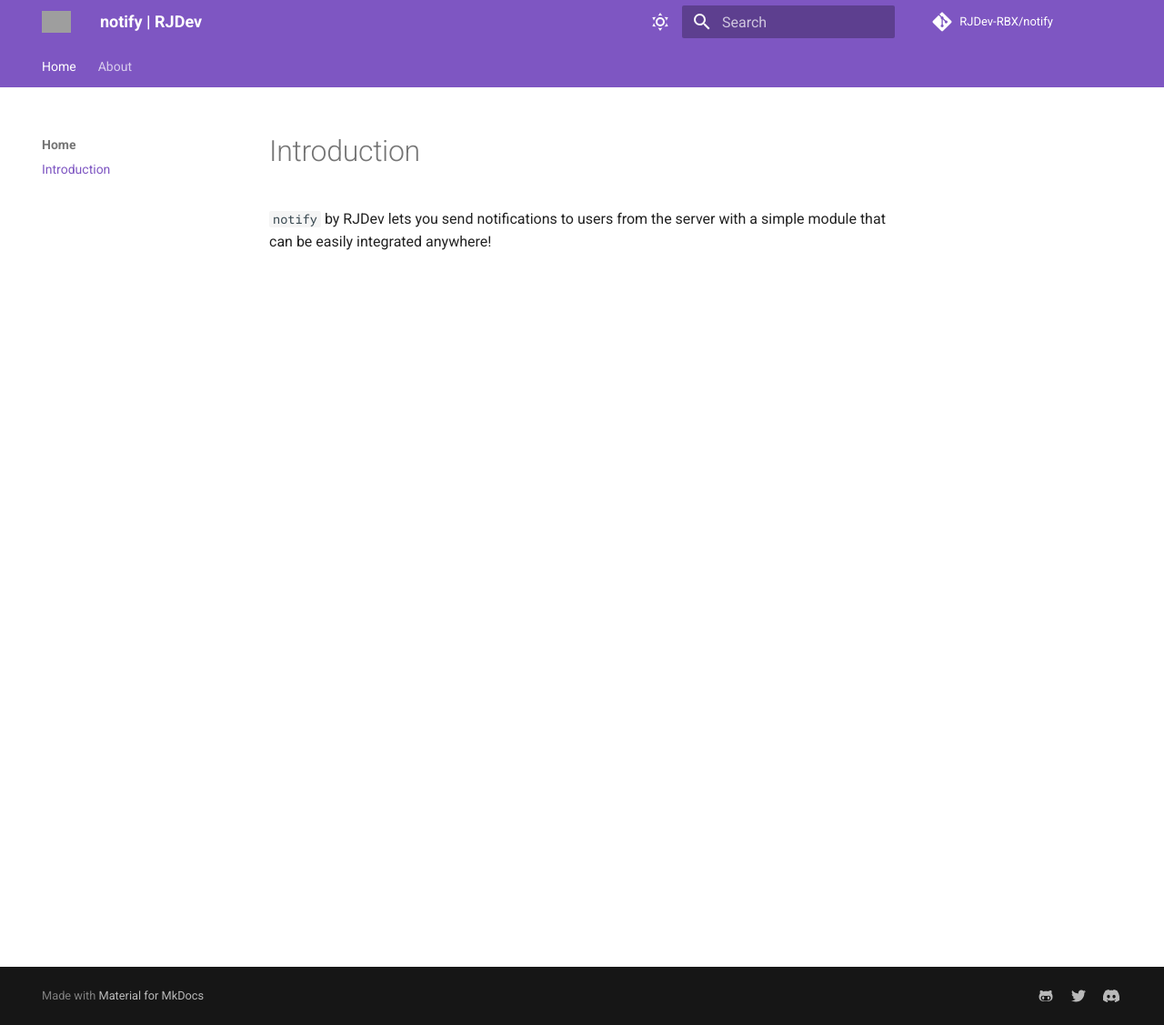
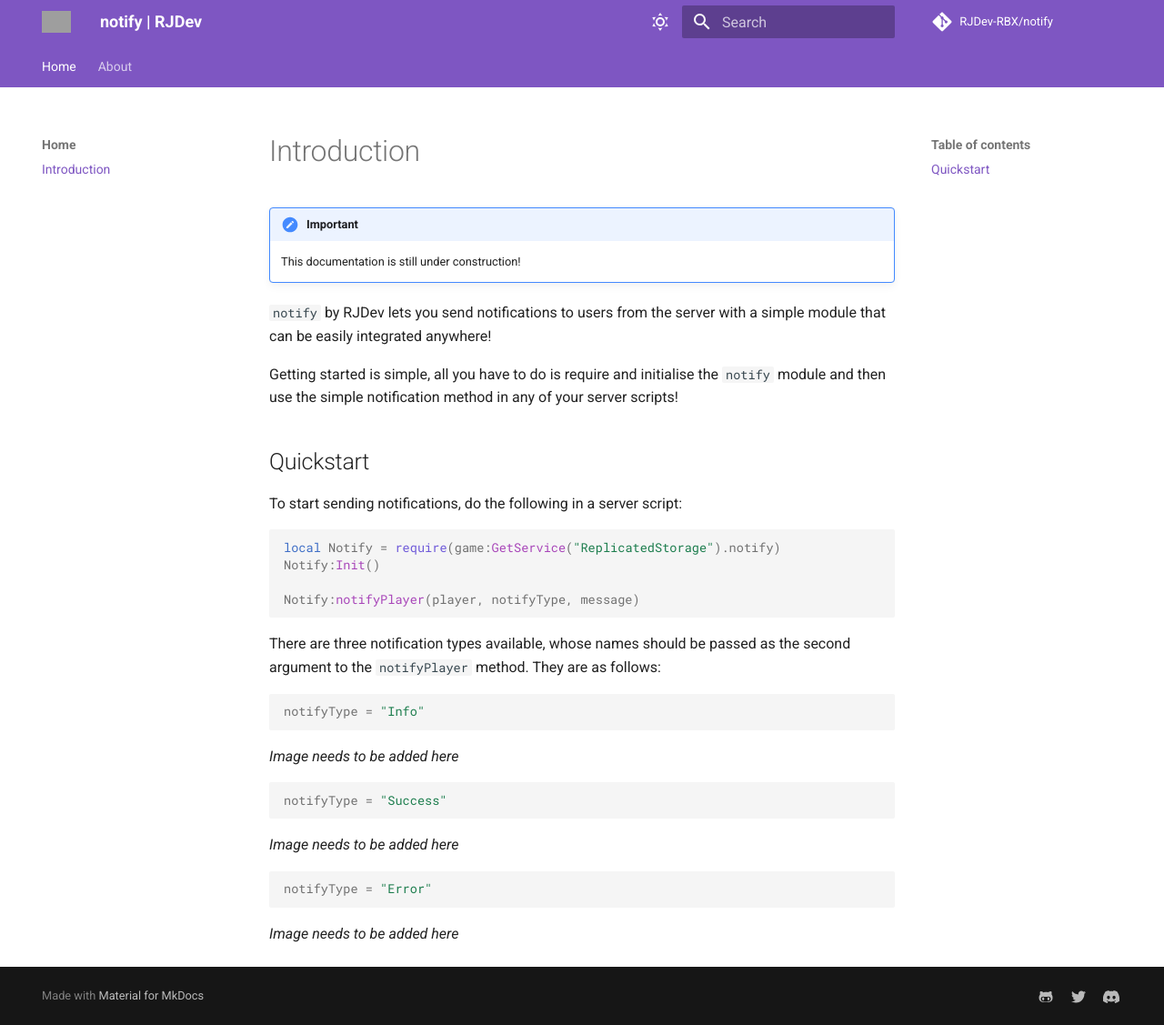
Before and after one commit to RJDev-RBX/notify, an MkDocs documentation site: the page built from docs/index.md, in a window 1280 px wide and 1127 px high. Shown: the whole window at 91% size. Built offline with MkDocs 1.6.1 and Material for MkDocs 9.7.7, drawn with Linux system fonts in a browser that asks for light colours; comment, search, counter and statistics services are not loaded; grey boxes are pictures that could not be loaded.

Commit message:
Write initial docs intro

````diff
--- a/docs/index.md
+++ b/docs/index.md
@@ -1 +1,31 @@
+!!! important
+    This documentation is still under construction!
+
 `notify` by RJDev lets you send notifications to users from the server with a simple module that can be easily integrated anywhere!
+
+Getting started is simple, all you have to do is require and initialise the `notify` module and then use the simple notification method in any of your server scripts!
+
+## Quickstart
+To start sending notifications, do the following in a server script:
+```lua
+local Notify = require(game:GetService("ReplicatedStorage").notify)
+Notify:Init()
+
+Notify:notifyPlayer(player, notifyType, message)
+```
+
+There are three notification types available, whose names should be passed as the second argument to the `notifyPlayer` method. They are as follows:
+```lua
+notifyType = "Info"
+```
+*Image needs to be added here*
+
+```lua
+notifyType = "Success"
+```
+*Image needs to be added here*
+
+```lua
+notifyType = "Error"
+```
+*Image needs to be added here*
````
